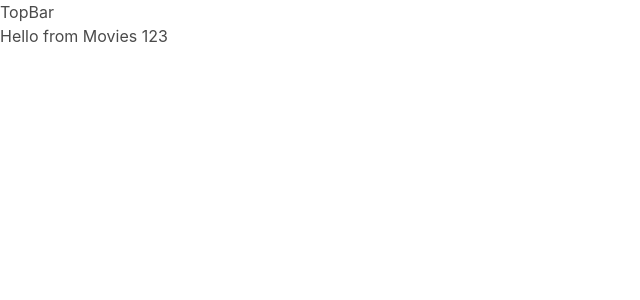
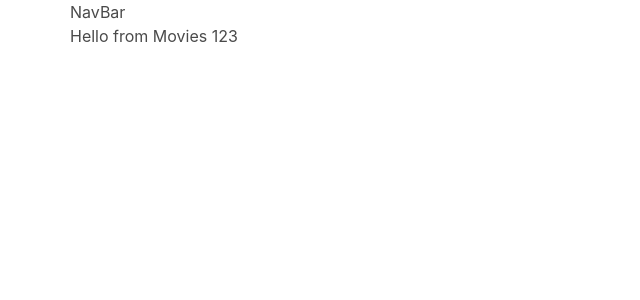
Before and after one commit to evfleet/movie-app, a Next.js app: page / in a window 1280 px wide. Shown: the top 300 px of the page, without its empty margins (0-640 px from the left). Built offline with nearby package versions, Linux system fonts and the light colour scheme.

Commit message:
feat(client): setup wrapper/container elements

```diff
--- a/components/Layout/Layout.tsx
+++ b/components/Layout/Layout.tsx
@@ -1,13 +1,16 @@
 import React from "react";
 
-import TopBar from "../TopBar";
+import NavBar from "../NavBar";
+import { Container, Wrapper } from "../../shared/styled";
 
 const Layout = ({ children }) => {
   return (
     <React.Fragment>
-      <TopBar />
+      <NavBar />
 
-      <div>{children}</div>
+      <Wrapper>
+        <Container>{children}</Container>
+      </Wrapper>
     </React.Fragment>
   );
 };
--- /dev/null
+++ b/components/NavBar/NavBar.tsx
@@ -0,0 +1,14 @@
+import { NavWrapper } from "./styled";
+import { Container } from "../../shared/styled";
+
+const NavBar = () => {
+  return (
+    <NavWrapper>
+      <Container>
+        <p>NavBar</p>
+      </Container>
+    </NavWrapper>
+  );
+};
+
+export default NavBar;
--- /dev/null
+++ b/components/NavBar/index.ts
@@ -0,0 +1 @@
+export { default } from "./NavBar";
--- /dev/null
+++ b/components/NavBar/styled.tsx
@@ -0,0 +1,7 @@
+import styled from "../../styles/themed-styled";
+
+import { Wrapper } from "../../shared/styled";
+
+const NavWrapper = styled(Wrapper)``;
+
+export { NavWrapper };
--- a/components/TopBar/TopBar.tsx
+++ /dev/null
@@ -1,9 +0,0 @@
-const TopBar = () => {
-  return (
-    <div>
-      <p>TopBar</p>
-    </div>
-  );
-};
-
-export default TopBar;
--- a/components/TopBar/index.ts
+++ /dev/null
@@ -1 +0,0 @@
-export { default } from "./TopBar";
--- /dev/null
+++ b/shared/styled/Container.tsx
@@ -0,0 +1,8 @@
+import styled from "../../styles/themed-styled";
+
+const Container = styled.div`
+  max-width: 1140px;
+  margin: auto;
+`;
+
+export default Container;
--- /dev/null
+++ b/shared/styled/Wrapper.tsx
@@ -0,0 +1,7 @@
+import styled from "../../styles/themed-styled";
+
+const Wrapper = styled.div`
+  width: 100%;
+`;
+
+export default Wrapper;
--- /dev/null
+++ b/shared/styled/index.ts
@@ -0,0 +1,4 @@
+import Container from "./Container";
+import Wrapper from "./Wrapper";
+
+export { Container, Wrapper };
```
